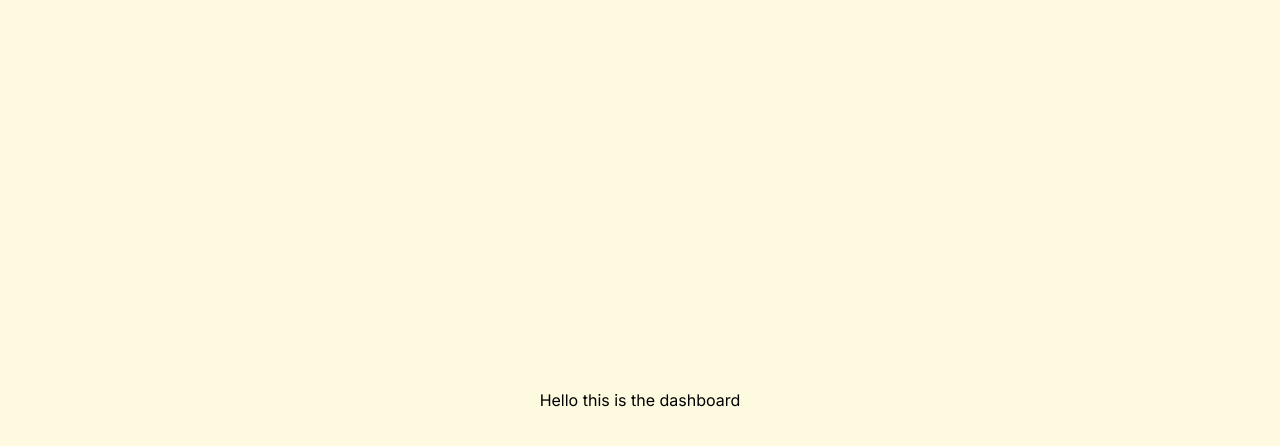
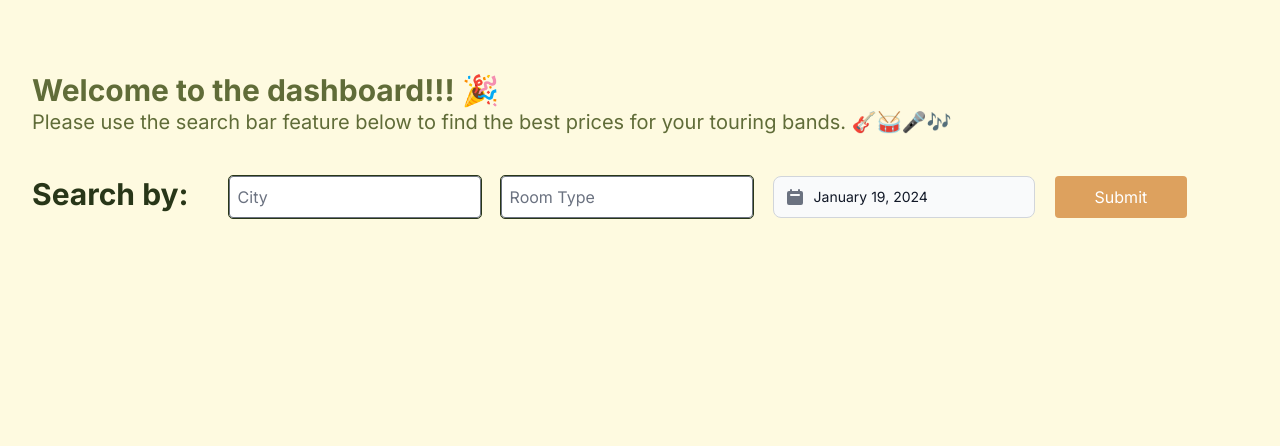
Before and after one commit to HotHack-2024-Team-5/client, a Next.js app: page /dashboard in a window 1280 px wide. Shown: the top 446 px of the page. Built offline with nearby package versions, Linux system fonts and the light colour scheme.

Commit message:
Feat: Add dashboard page

```diff
--- /dev/null
+++ b/api/api.ts
@@ -0,0 +1 @@
+import axios from "axios";
--- a/app/dashboard/page.tsx
+++ b/app/dashboard/page.tsx
@@ -1,9 +1,52 @@
+// pages/Dashboard.tsx
+
 import PageLayout from "@/components/pageLayout";
+import { Datepicker } from "flowbite-react";
+import React from "react";
 
-const Dashboard = () => (
-  <PageLayout>
-    <p>Hello this is the dashboard</p>
-  </PageLayout>
-);
+const Dashboard: React.FC = () => {
+  //   const handleSubmit = async () => {
+  //     try {
+  //       const response = await api.post("/stays", formData);
+
+  //       console.log("Data sent successfully:", response.data);
+  //     } catch (error) {
+  //       console.error("Error sending data:", error);
+  //     }
+  //   };
+
+  return (
+    <PageLayout>
+      <p className="text-3xl pt-10 font-bold text-[#606C38]">
+        Welcome to the dashboard!!! 🎉
+      </p>
+      <p className="text-xl pb-10 text-[#606C38]">
+        Please use the search bar feature below to find the best prices for your
+        touring bands. 🎸🥁🎤🎶
+      </p>
+      <div className="lg:flex space-x-5">
+        <p className="text-3xl font-bold text-[#283618] mr-5">Search by:</p>
+        <input
+          type="text"
+          placeholder="City"
+          className="mr-2 p-2 rounded outline-[#283618] outline-1 outline"
+        />
+        <input
+          type="text"
+          placeholder="Room Type"
+          className="p-2 mr-2 rounded outline-[#283618] outline-1 outline"
+        />
+        <Datepicker />
+        <button
+          type="button"
+          className="bg-[#DDA15E] hover:bg-[#BC6C25] text-white px-10 rounded mx-5"
+          //   onClick={handleSubmit}
+        >
+          Submit
+        </button>
+      </div>
+    </PageLayout>
+  );
+};
 
 export default Dashboard;
--- a/app/layout.tsx
+++ b/app/layout.tsx
@@ -1,6 +1,8 @@
 import type { Metadata } from "next";
 import { Inter } from "next/font/google";
 import "./globals.css";
+import Script from "next/script";
+import "flowbite";
 
 const inter = Inter({ subsets: ["latin"] });
 
@@ -16,7 +18,10 @@ export default function RootLayout({
 }>) {
   return (
     <html lang="en">
-      <body className={inter.className}>{children}</body>
+      <body className={inter.className}>
+        {children}
+        <Script src="https://cdnjs.cloudflare.com/ajax/libs/flowbite/2.2.1/flowbite.js" />
+      </body>
     </html>
   );
 }
--- a/components/pageLayout.tsx
+++ b/components/pageLayout.tsx
@@ -1,4 +1,4 @@
-// components/PageLayout.js
+import Script from "next/script";
 import React from "react";
 
 interface PageLayoutProps {
@@ -7,8 +7,9 @@ interface PageLayoutProps {
 
 const PageLayout: React.FC<PageLayoutProps> = ({ children }) => {
   return (
-    <div className="min-h-screen min-w-screen bg-[#FEFAE0] flex flex-col items-center justify-center p-8">
+    <div className="min-h-screen min-w-screen bg-[#FEFAE0] flex flex-col items-left p-8">
       {children}
+      <Script src="https://cdnjs.cloudflare.com/ajax/libs/flowbite/2.2.1/flowbite.js" />
     </div>
   );
 };
--- a/tailwind.config.ts
+++ b/tailwind.config.ts
@@ -5,6 +5,7 @@ const config: Config = {
     "./pages/**/*.{js,ts,jsx,tsx,mdx}",
     "./components/**/*.{js,ts,jsx,tsx,mdx}",
     "./app/**/*.{js,ts,jsx,tsx,mdx}",
+    "./node_modules/flowbite-react/lib/**/*.js",
   ],
   theme: {
     extend: {
@@ -15,6 +16,6 @@ const config: Config = {
       },
     },
   },
-  plugins: [],
+  plugins: [require("flowbite/plugin")],
 };
 export default config;
```
Also changed, not shown: package.json (+8 -5 lines), 1 other file (tests, documents, lock files or other folders).
